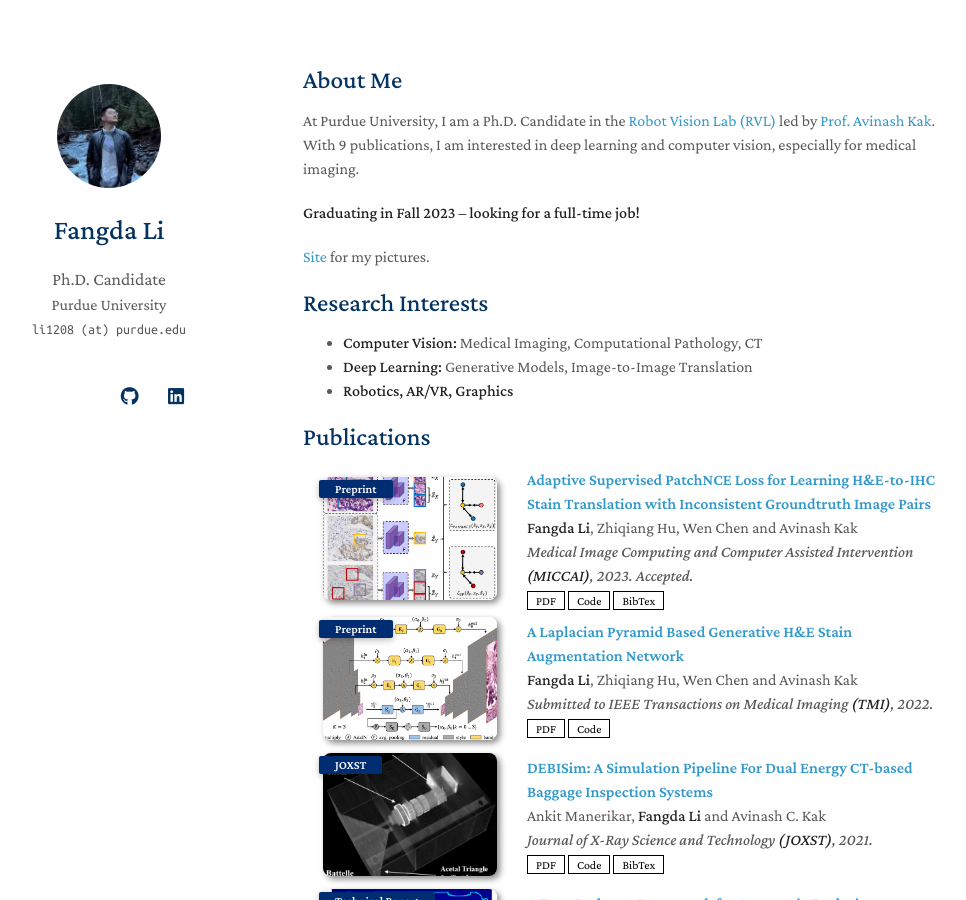
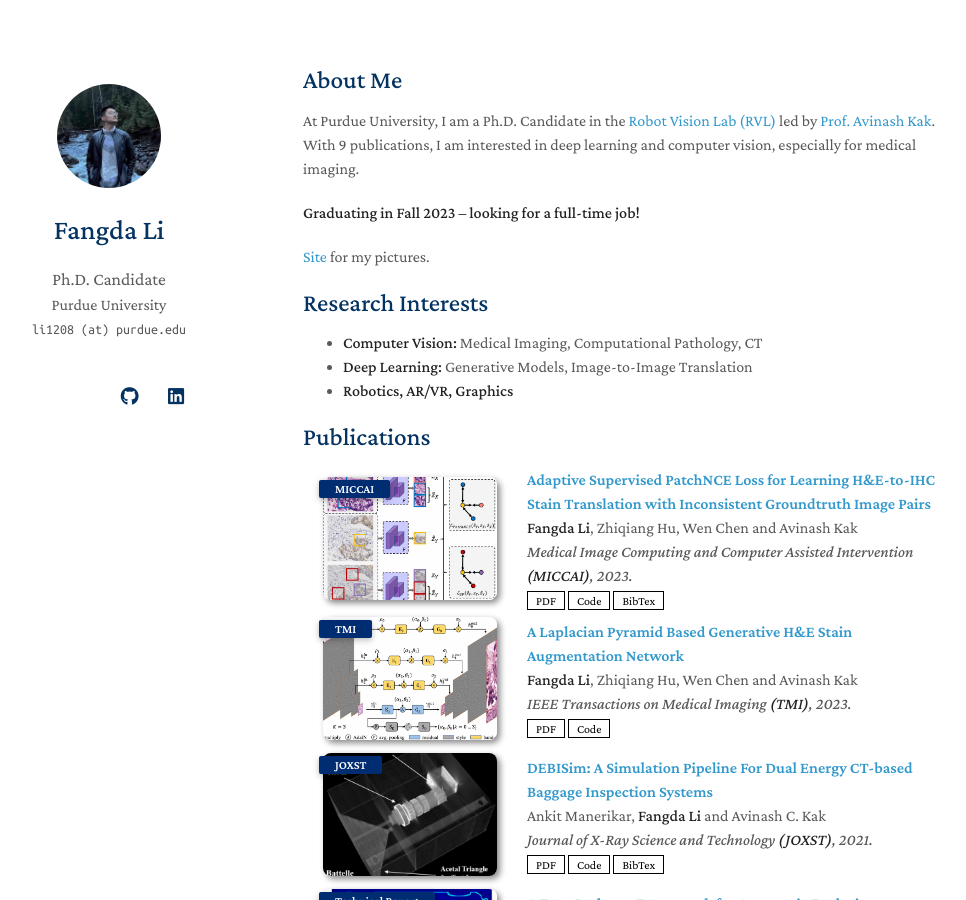
Before and after one commit to lifangda01/lifangda01.github.io, a Jekyll site: the page built from index.md, in a window 1280 px wide and 900 px high. Shown: the whole window, without its empty margins (167-1133 px from the left). Built offline with Jekyll 4.4.1, drawn with Linux system fonts in a browser that asks for light colours; nearby versions of some CDN libraries; a style sheet for code colours, icons or effects is not loaded; our own code applies the rules of GitHub Pages for plain Markdown files.

Commit message:
updated tmi

```diff
--- a/_includes/publications.md
+++ b/_includes/publications.md
@@ -8,13 +8,13 @@
 <div class="pub-row">
   <div class="col-sm-3 abbr" style="position: relative;padding-right: 15px;padding-left: 15px;">
     <img src="assets/img/miccai2023-teaser.jpg" class="teaser img-fluid z-depth-1">
-    <abbr class="badge">Preprint</abbr>
+    <abbr class="badge">MICCAI</abbr>
   </div>
 
   <div class="col-sm-9" style="position: relative;padding-right: 15px;padding-left: 20px;">
     <div class="title"><a href="https://arxiv.org/abs/2303.06193">Adaptive Supervised PatchNCE Loss for Learning H&E-to-IHC Stain Translation with Inconsistent Groundtruth Image Pairs</a></div>
     <div class="author"><strong>Fangda Li</strong>, Zhiqiang Hu, Wen Chen and Avinash Kak</div>
-    <div class="periodical"><em>Medical Image Computing and Computer Assisted Intervention <strong>(MICCAI)</strong>, 2023. Accepted.</em></div>
+    <div class="periodical"><em>Medical Image Computing and Computer Assisted Intervention <strong>(MICCAI)</strong>, 2023. </em></div>
     <div class="links">
       <a href="https://arxiv.org/abs/2303.06193" class="btn btn-sm z-depth-0" role="button" target="_blank" style="font-size:12px;">PDF</a>
       <a href="https://github.com/lifangda01/AdaptiveSupervisedPatchNCE" class="btn btn-sm z-depth-0" role="button" target="_blank" style="font-size:12px;">Code</a>
@@ -29,13 +29,13 @@
 <div class="pub-row">
   <div class="col-sm-3 abbr" style="position: relative;padding-right: 15px;padding-left: 15px;">
     <img src="assets/img/tmi2022-teaser.jpg" class="teaser img-fluid z-depth-1">
-    <abbr class="badge">Preprint</abbr>
+    <abbr class="badge">TMI</abbr>
   </div>
 
   <div class="col-sm-9" style="position: relative;padding-right: 15px;padding-left: 20px;">
     <div class="title"><a href="https://arxiv.org/abs/2305.14301">A Laplacian Pyramid Based Generative H&E Stain Augmentation Network</a></div>
     <div class="author"><strong>Fangda Li</strong>, Zhiqiang Hu, Wen Chen and Avinash Kak</div>
-    <div class="periodical"><em>Submitted to IEEE Transactions on Medical Imaging <strong>(TMI)</strong>, 2022.</em></div>
+    <div class="periodical"><em>IEEE Transactions on Medical Imaging <strong>(TMI)</strong>, 2023.</em></div>
     <div class="links">
       <a href="https://arxiv.org/abs/2305.14301" class="btn btn-sm z-depth-0" role="button" target="_blank" style="font-size:12px;">PDF</a>
       <a href="https://github.com/lifangda01/GSAN-Demo" class="btn btn-sm z-depth-0" role="button" target="_blank" style="font-size:12px;">Code</a>
```
